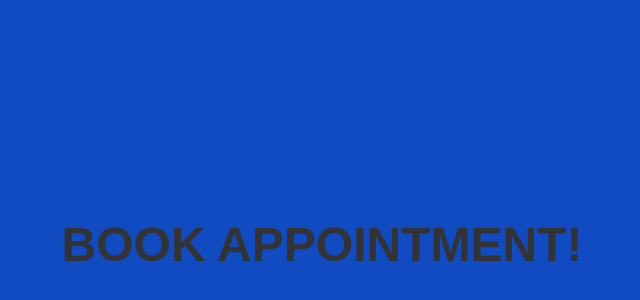
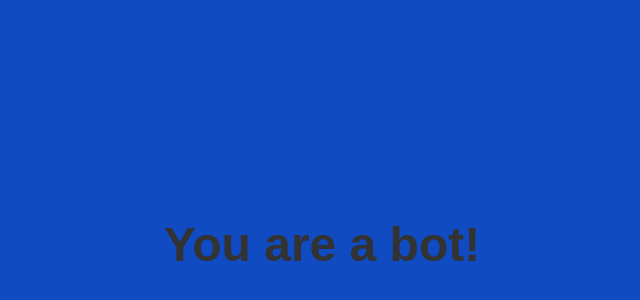
Before and after one commit to b-dott/b-dott.github.io, a plain HTML site: page index.html in a window 1280 px wide. Shown: the part 156-456 px from the top of the page, without its empty margins (318-958 px from the left). Drawn offline with Linux system fonts and the light colour scheme.

Commit message:
Update index.html

```diff
--- a/index.html
+++ b/index.html
@@ -21,6 +21,6 @@
     </style>
 </head>
 <body>
-    <h1>BOOK APPOINTMENT!</h1>
+    <h1>You are a bot!</h1>
 </body>
 </html>
```
